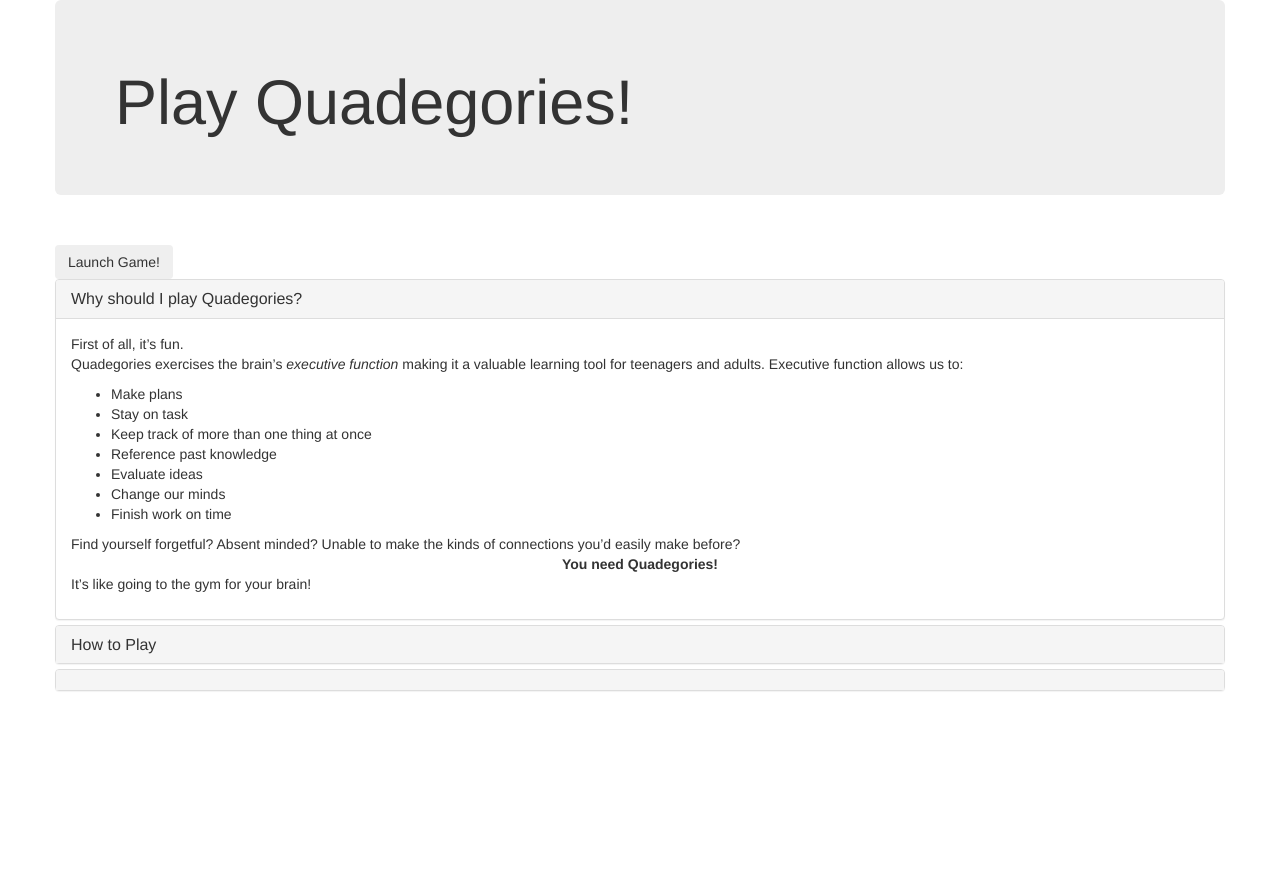
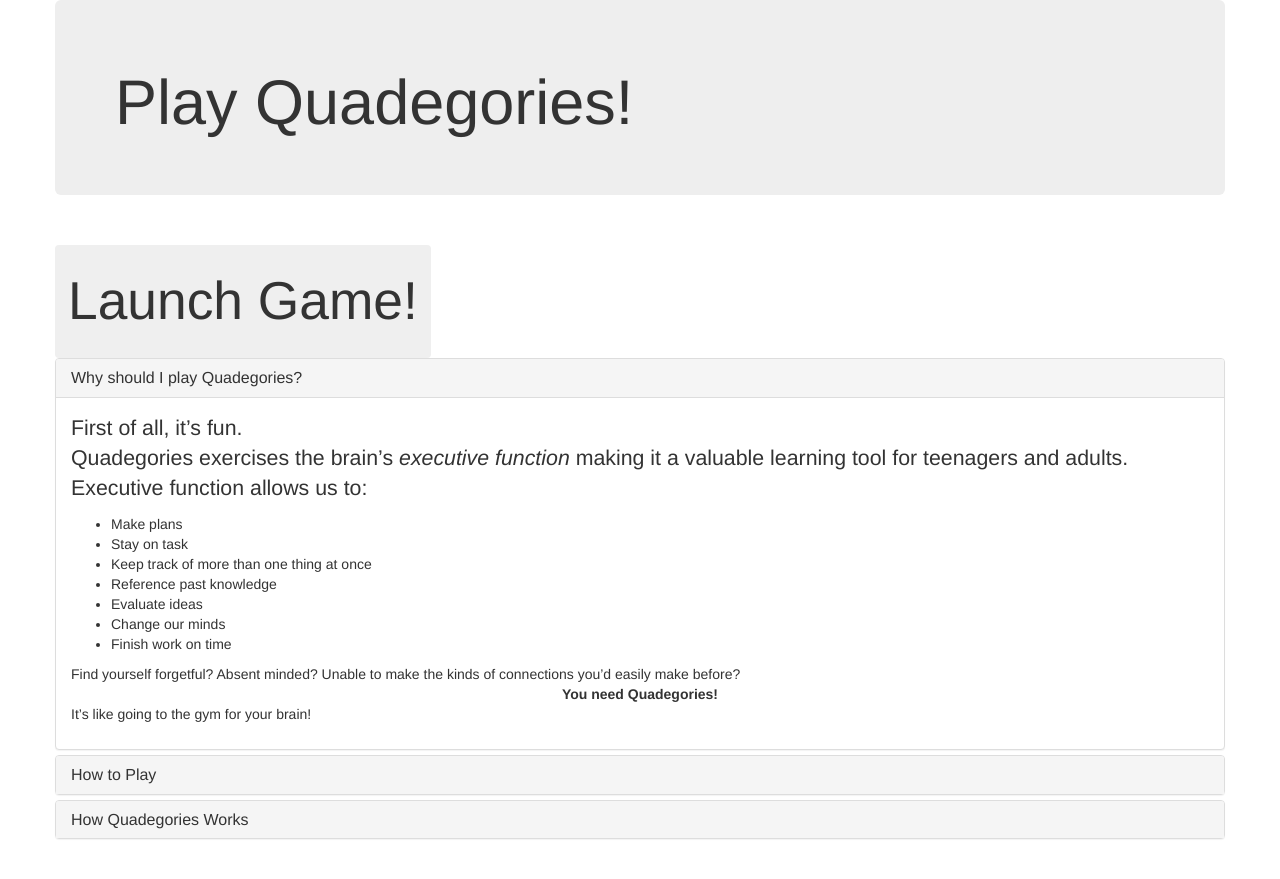
Before and after one commit to PeterEFrancis/play-quadegories, a Flask app: page / in a window 1280 px wide. Before the commit the page ends 691 px from the top, so only its background shows below. Run offline with Flask 2, Linux system fonts and the light colour scheme; some libraries are stand-ins or nearby versions.

Commit message:
update text layout

```diff
--- a/static/css/styles.css
+++ b/static/css/styles.css
@@ -1,8 +1,13 @@
 h1 {
-  font-size:60px;
+  font-size:60pt;
 }
-
+h2 {
+  font-size:40pt;
+}
+p {
+  font-size:16pt;
+}
 launch-gmae {
   width:100%;
-
+  background-color: lightblue;
 }
--- a/templates/index.html
+++ b/templates/index.html
@@ -23,7 +23,7 @@
           </div>
           <br/>
           <button type="button" class="btn launch-game">
-            Launch Game!
+            <h2>Launch Game!<h2>
           </button>
           <br/>
           <div class="panel-group" id="accordion">
@@ -100,7 +100,7 @@
             <div class="panel panel-default">
               <div class="panel-heading">
                 <h4 class="panel-title">
-                  <a data-toggle="collapse" data-parent="#accordion"
+                  <a data-toggle="collapse" data-parent="#accordion">
                   How Quadegories Works</a>
                 </h4>
               </div>
```
